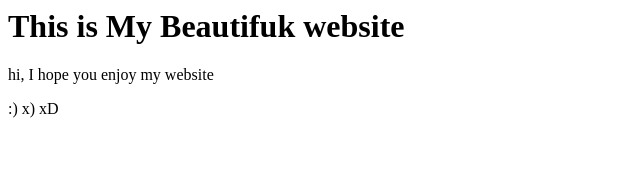
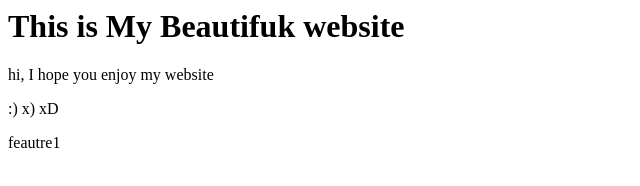
Before and after one commit to ritikharod/awesome-repo, a plain HTML site: page index.html in a window 1280 px wide. Shown: the full height of the page, 0-640 px from the left. Drawn offline with Linux system fonts and the light colour scheme.

Commit message:
added feautre 1

```diff
--- a/index.html
+++ b/index.html
@@ -3,4 +3,5 @@
 <h1>This is My Beautifuk website</h1>
 <p>hi, I hope you enjoy my website</p>
 <p> :) x) xD</p>
+<p>feautre1</p>
 </html>
```
